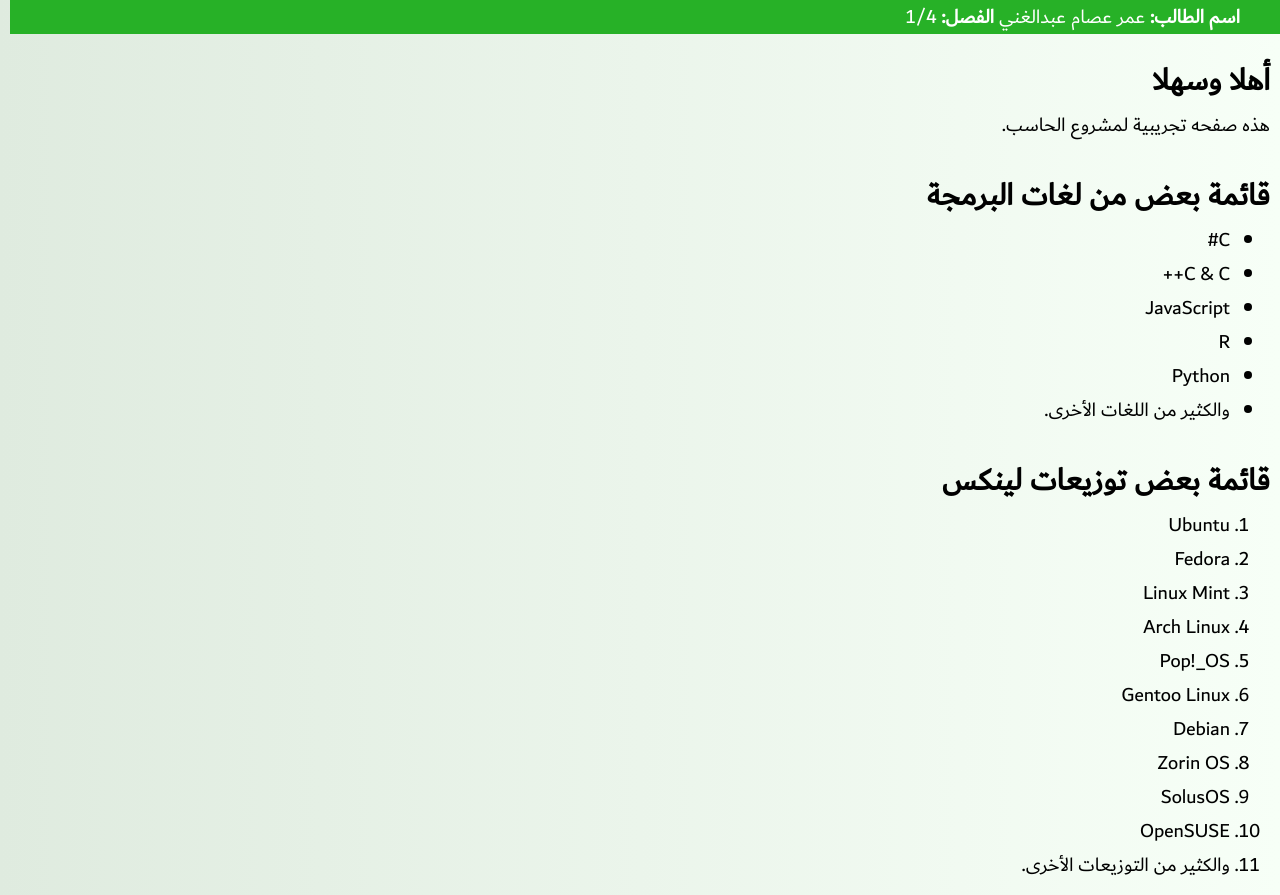
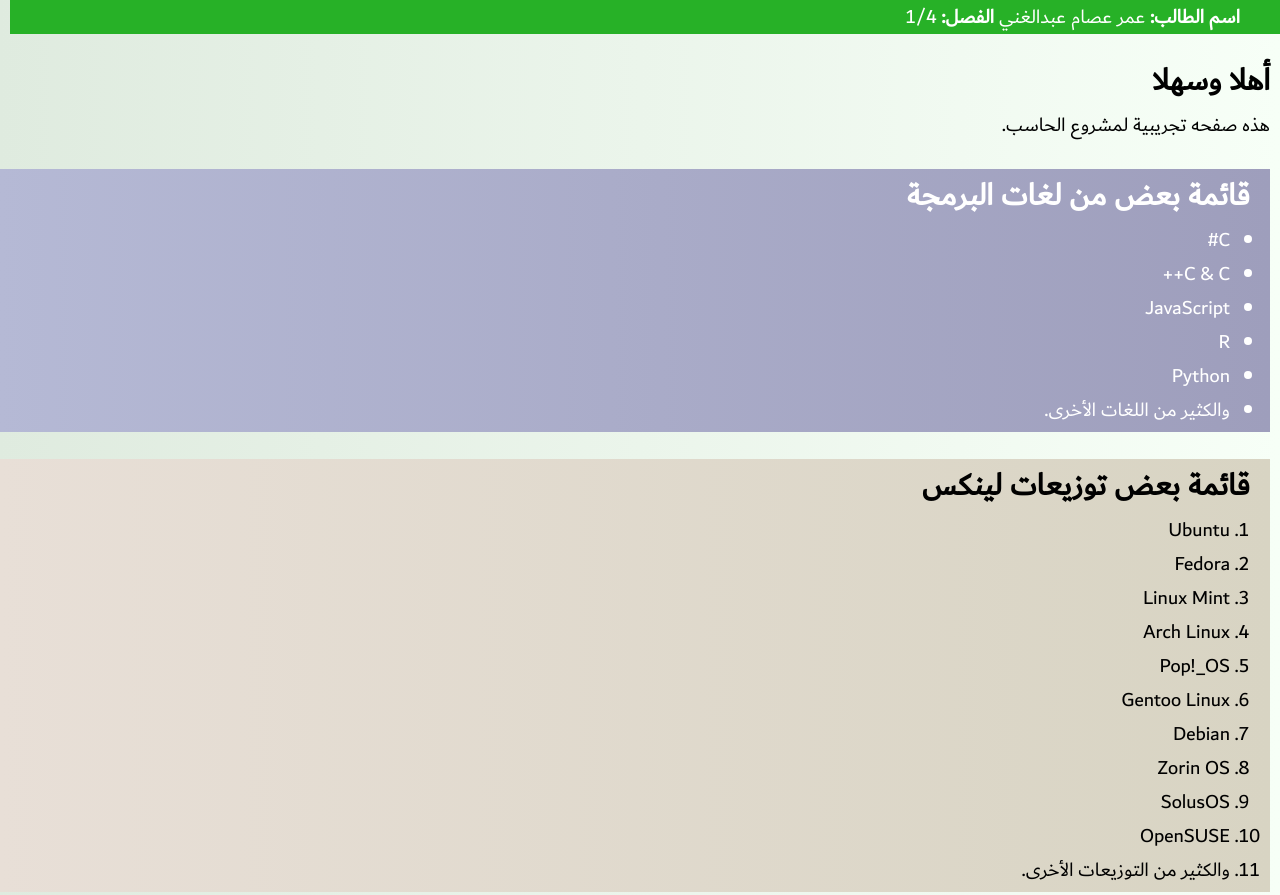
Before and after one commit to OmarIfDev/SchoolProject, a plain HTML site: page index.html in a window 1280 px wide. Shown: the top 895 px of the page. Drawn offline with Linux system fonts and the light colour scheme.

Commit message:
Update index.html

```diff
--- a/index.html
+++ b/index.html
@@ -19,6 +19,7 @@
         html {
             background-color: rgb(247, 255, 247);
             background-image: linear-gradient(to left, rgb(247, 255, 247), rgb(223, 235, 223));
+            animation: opening 1s 1;
         }
 
         nav {
@@ -34,6 +35,7 @@
 
         .parah {
             font-size: 20px;
+            animation: openingtxt 1s 1;
         }
 
         a {
@@ -44,6 +46,34 @@
 
         a:hover {
             background-color: rgb(200, 215, 200);
+        }
+
+        #proglist {
+            background-color: rgb(102, 102, 184);
+            background-image: linear-gradient(to right, rgb(181, 185, 213), rgb(158, 158, 188));
+            padding-bottom: 5px;
+            color: white;
+        }
+
+        #distlist {
+            background-color: rgb(102, 102, 184);
+            background-image: linear-gradient(to right, rgb(232, 223, 215), rgb(216, 212, 195));
+            padding-bottom: 5px;
+            color: black;
+        }
+
+        h1, li {
+            animation: openingtxt 1s 1;
+        }
+
+        @keyframes opening {
+            0% {opacity: 0;}
+            100% {opacity: 1;}
+        }
+
+        @keyframes openingtxt {
+            0% {margin-right: 20px;}
+            100% {margin-right: 0;}
         }
     </style>
 </head>
@@ -60,11 +90,12 @@
     </header>
     <br>
     <br>
-    <div style="margin-right: 10px;">
+    <div style="padding-right: 10px;">
         <h1>أهلا وسهلا</h1>
         <p class="parah">هذه صفحه تجريبية لمشروع الحاسب.</p>
         <br>
-        <h1>قائمة بعض من لغات البرمجة</h1>
+        <div id="proglist">
+            <h1 style="padding-right: 20px;">قائمة بعض من لغات البرمجة</h1>
             <ul lang="en" style="font-size: 20px;">
                 <li>C#</li>
                 <li>C & C++</li>
@@ -73,8 +104,10 @@
                 <li>Python</li>
                 <li lang="ar">والكثير من اللغات الأخرى.</li>
             </ul>
+        </div>
         <br>
-        <h1>قائمة بعض توزيعات لينكس</h1>
+        <div id="distlist">
+            <h1 style="padding-right: 20px;">قائمة بعض توزيعات لينكس</h1>
             <ol lang="en" style="font-size: 20px;">
                 <li>Ubuntu</li>
                 <li>Fedora</li>
@@ -89,6 +122,7 @@
                 <li lang="ar">والكثير من التوزيعات الأخرى.</li>
             </ol>
         </div>
+    </div>
     <br>
     <hr>
     <footer style="padding-right: 10px;">
```
Lines whose indentation alone changed are shown as unchanged.
